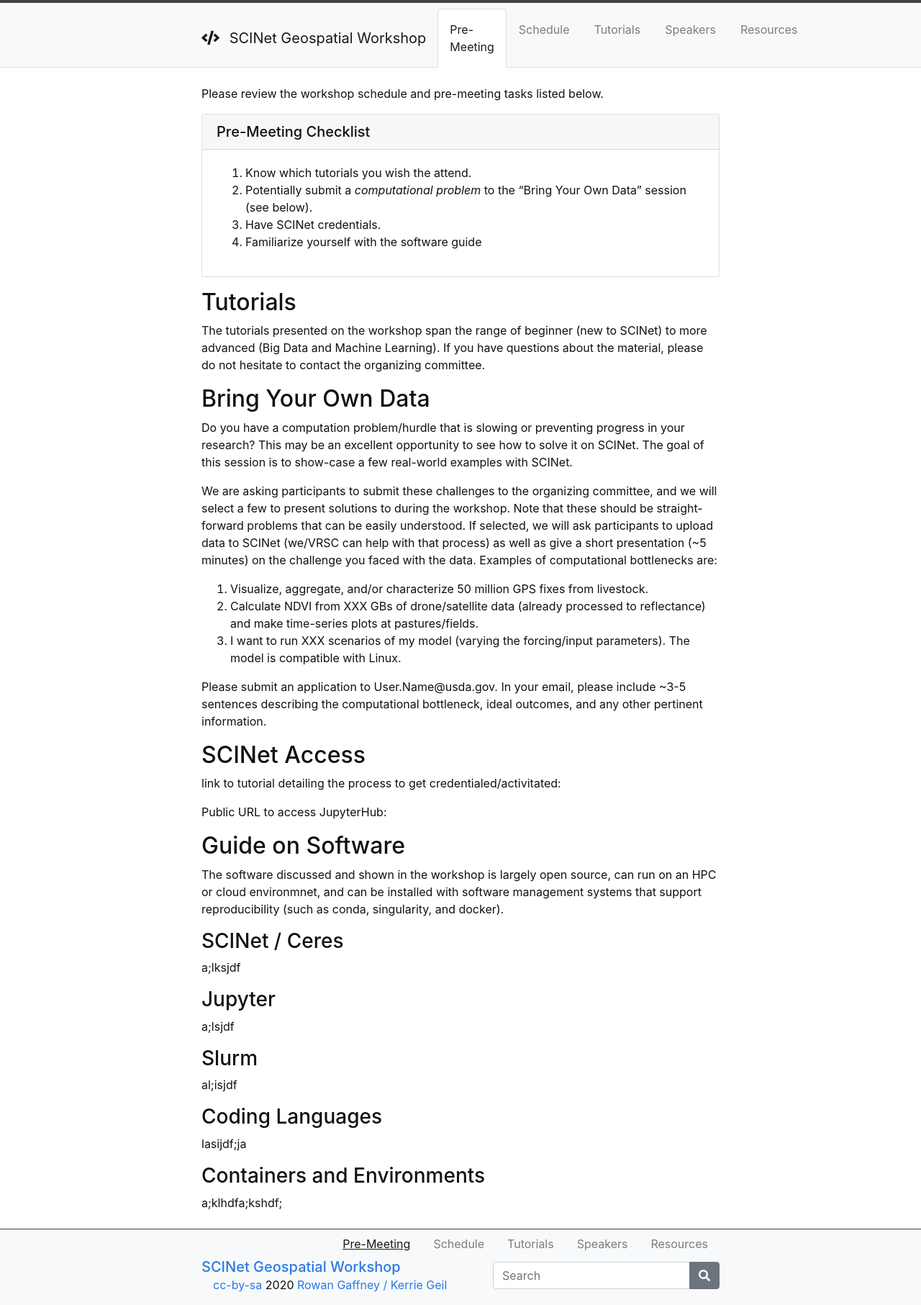
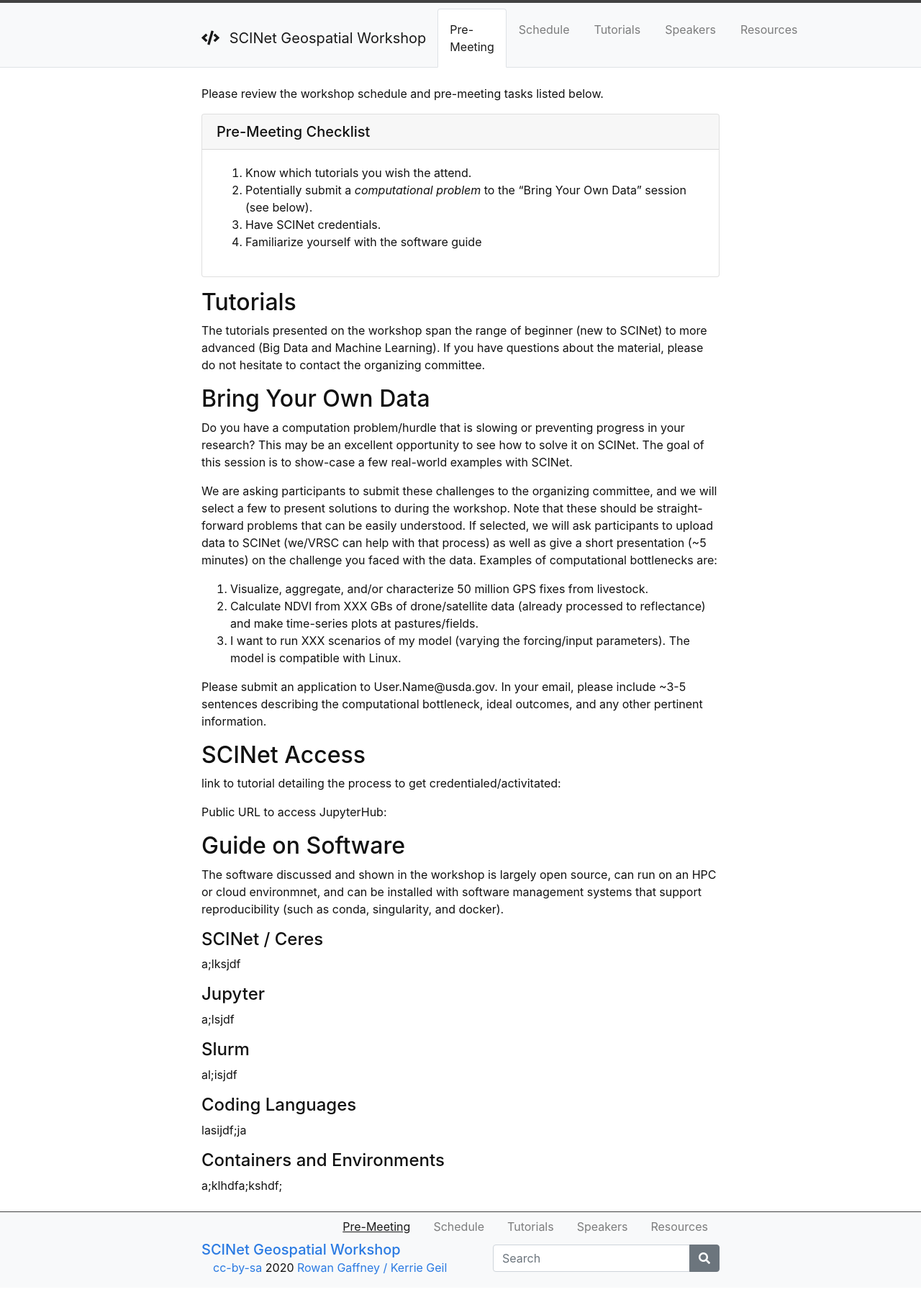
Before and after one commit to sstill88/SCINET-GEOSPATIAL-RESEARCH-WG, a Jekyll site: the page built from content/0-PreMeeting.md, in a window 1280 px wide. Shown: the whole page at 72% size. Built offline with Jekyll 4.4.1, drawn with Linux system fonts in a browser that asks for light colours; after the commit the page ends 1789 px from its top, so only the background shows below that.

Commit message:
formatting fix

```diff
--- a/content/0-PreMeeting.md
+++ b/content/0-PreMeeting.md
@@ -40,22 +40,22 @@ Public URL to access JupyterHub:
 
 The software discussed and shown in the workshop is largely open source, can run on an HPC or cloud environmnet, and can be installed with software management systems that support reproducibility (such as conda, singularity, and docker).
 
-### SCINet / Ceres
+#### SCINet / Ceres
 
 a;lksjdf
 
-### Jupyter
+#### Jupyter
 
 a;lsjdf
 
-### Slurm
+#### Slurm
 
 al;isjdf
 
-### Coding Languages
+#### Coding Languages
 
 lasijdf;ja
 
-### Containers and Environments
+#### Containers and Environments
 
 a;klhdfa;kshdf;
```
